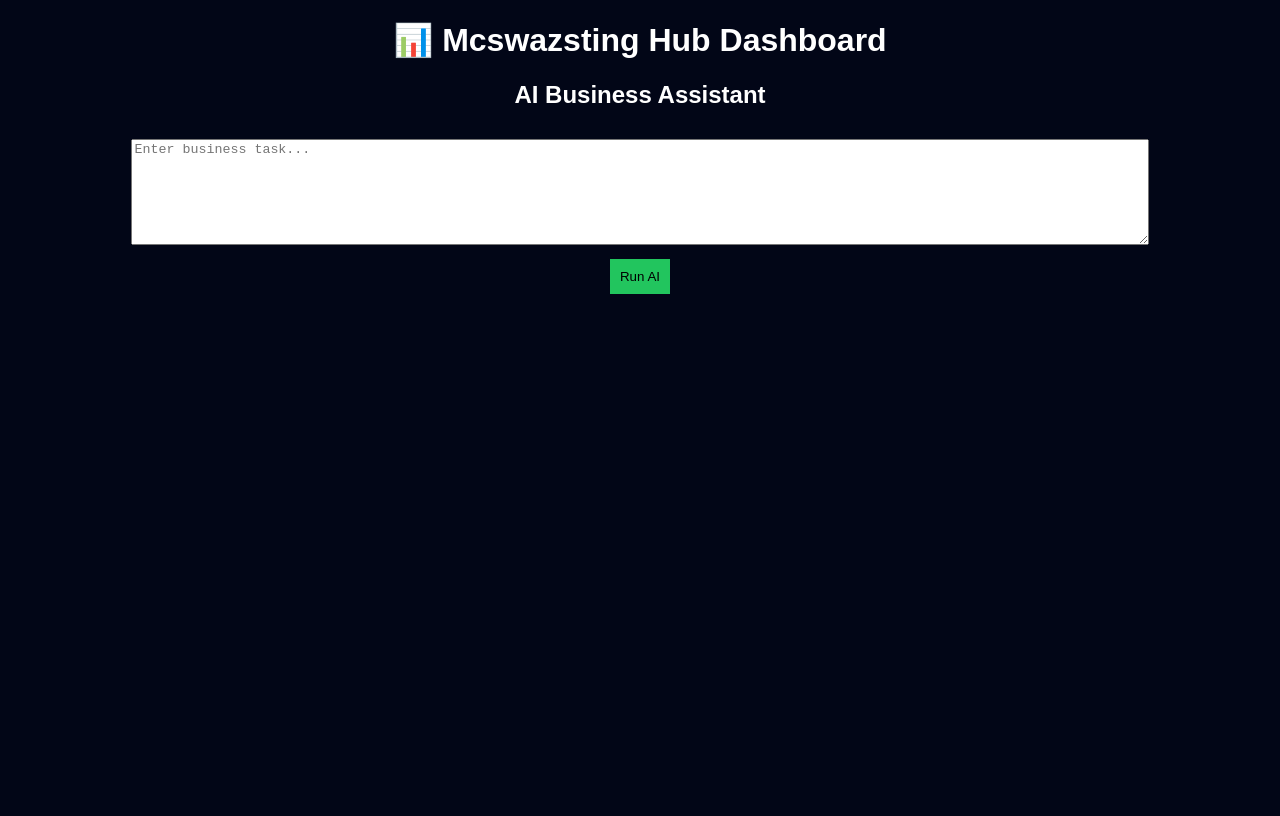
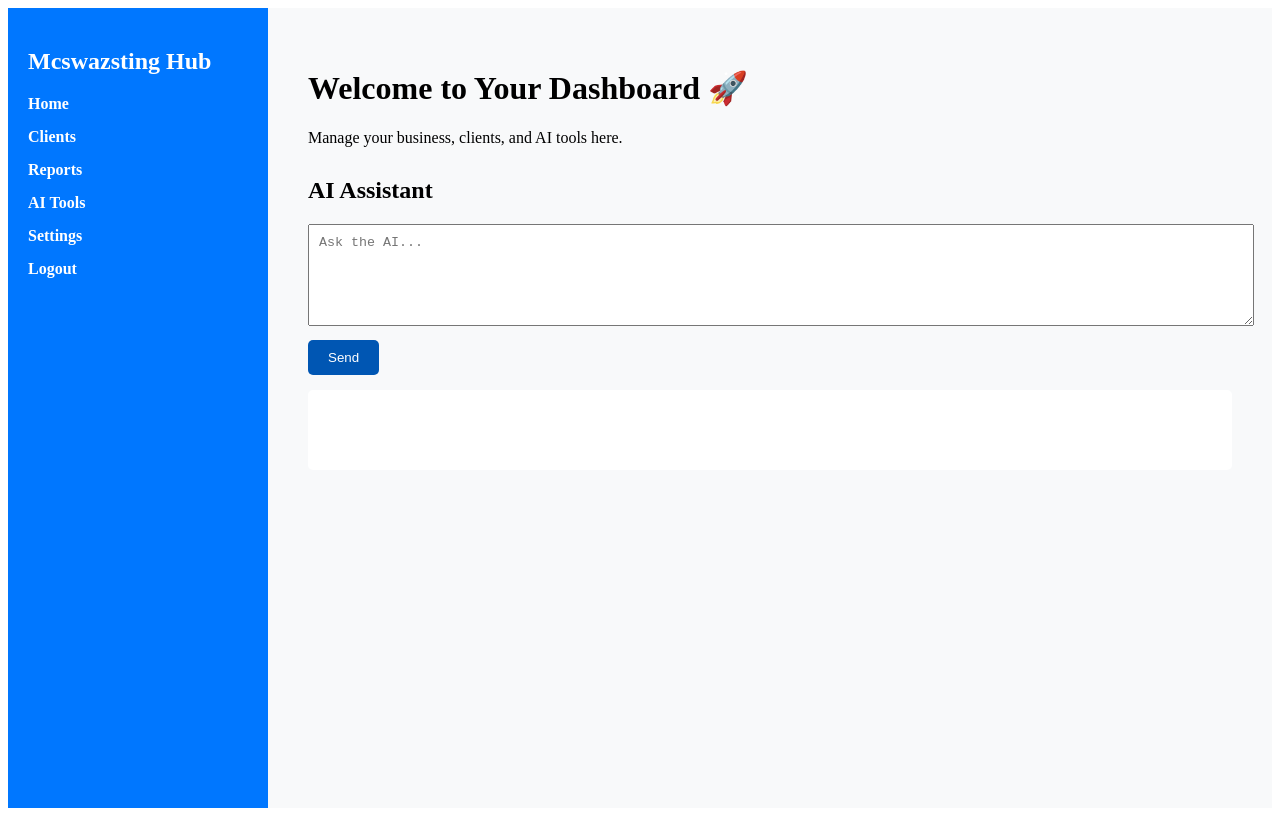
Before and after one commit to mcswazstinghub-ctrl/mcswazstinghub-site, a website: page public/dashboard.html in a window 1280 px wide. Drawn offline with Linux system fonts and the light colour scheme.

Commit message:
Fix start script

```diff
--- a/public/dashboard.html
+++ b/public/dashboard.html
@@ -1,51 +1,40 @@
 <!DOCTYPE html>
-<html>
+<html lang="en">
 <head>
-  <title>Dashboard</title>
-  <style>
-    body {
-      background: #020617;
-      color: white;
-      font-family: Arial;
-      text-align: center;
-    }
-    textarea {
-      width: 80%;
-      height: 100px;
-      margin: 10px;
-    }
-    button {
-      padding: 10px;
-      background: #22c55e;
-      border: none;
-      cursor: pointer;
-    }
-  </style>
+<meta charset="UTF-8">
+<meta name="viewport" content="width=device-width, initial-scale=1.0">
+<title>Mcswazsting Hub Dashboard</title>
+<link rel="stylesheet" href="style.css">
 </head>
 <body>
+<div class="dashboard">
+  <aside class="sidebar">
+    <h2>Mcswazsting Hub</h2>
+    <nav>
+      <ul>
+        <li><a href="dashboard.html">Home</a></li>
+        <li><a href="#">Clients</a></li>
+        <li><a href="#">Reports</a></li>
+        <li><a href="#">AI Tools</a></li>
+        <li><a href="#">Settings</a></li>
+        <li><a href="index.html">Logout</a></li>
+      </ul>
+    </nav>
+  </aside>
 
-<h1>📊 Mcswazsting Hub Dashboard</h1>
+  <main class="main-content">
+    <h1>Welcome to Your Dashboard 🚀</h1>
+    <p>Manage your business, clients, and AI tools here.</p>
 
-<h2>AI Business Assistant</h2>
+    <section class="ai-panel">
+      <h2>AI Assistant</h2>
+      <textarea id="ai-input" placeholder="Ask the AI..."></textarea>
+      <button id="ai-send">Send</button>
+      <div id="ai-output"></div>
+    </section>
+  </main>
+</div>
 
-<textarea id="request" placeholder="Enter business task..."></textarea><br>
-<button onclick="sendRequest()">Run AI</button>
-
-<h3 id="response"></h3>
-
-<script>
-function sendRequest(){
-  fetch("/ai-service", {
-    method:"POST",
-    headers:{"Content-Type":"application/json"},
-    body: JSON.stringify({
-      request: request.value
-    })
-  }).then(res=>res.json()).then(data=>{
-    response.innerText = data.response;
-  });
-}
-</script>
-
+<script src="script.js"></script>
 </body>
 </html>
--- /dev/null
+++ b/public/script.js
@@ -0,0 +1,18 @@
+document.getElementById('ai-send').addEventListener('click', async () => {
+  const input = document.getElementById('ai-input').value;
+  if (!input) return alert('Type a question first!');
+  const outputDiv = document.getElementById('ai-output');
+  outputDiv.innerHTML = 'Processing...';
+  try {
+    const response = await fetch('/ai-service', {
+      method: 'POST',
+      headers: { 'Content-Type': 'application/json' },
+      body: JSON.stringify({ request: input })
+    });
+    const data = await response.json();
+    outputDiv.innerHTML = data.response;
+  } catch (err) {
+    outputDiv.innerHTML = 'Error: Could not reach AI service.';
+    console.error(err);
+  }
+});
--- /dev/null
+++ b/public/style.css
@@ -0,0 +1,48 @@
+/* Responsive dashboard */
+.dashboard {
+  display: flex;
+  min-height: 100vh;
+  transition: all 0.3s ease;
+}
+
+.sidebar {
+  width: 220px;
+  background: #0077ff;
+  color: white;
+  padding: 20px;
+  flex-shrink: 0;
+  transition: width 0.3s ease;
+}
+
+.sidebar ul { list-style: none; padding: 0; }
+.sidebar li { margin: 15px 0; }
+.sidebar a { color: white; text-decoration: none; font-weight: bold; }
+.sidebar a:hover { text-decoration: underline; }
+
+.main-content {
+  flex: 1;
+  padding: 40px;
+  background: #f8f9fa;
+  transition: margin-left 0.3s ease;
+}
+
+/* AI Panel */
+.ai-panel { margin-top: 30px; }
+#ai-input { width: 100%; height: 80px; padding: 10px; margin-bottom: 10px; }
+#ai-send {
+  padding: 10px 20px; background: #0056b3; color: white;
+  border: none; border-radius: 5px; cursor: pointer;
+  transition: background 0.3s;
+}
+#ai-send:hover { background: #003d80; }
+#ai-output {
+  margin-top: 15px; background: white;
+  padding: 15px; border-radius: 5px; min-height: 50px;
+}
+
+/* Mobile */
+@media (max-width: 768px) {
+  .dashboard { flex-direction: column; }
+  .sidebar { width: 100%; }
+  .main-content { padding: 20px; }
+}
```
Also changed, not shown: dashboard.html (added, +25 -0 lines), package.json (+2 -7 lines), server.js (+15 -88 lines), 1 other file.
